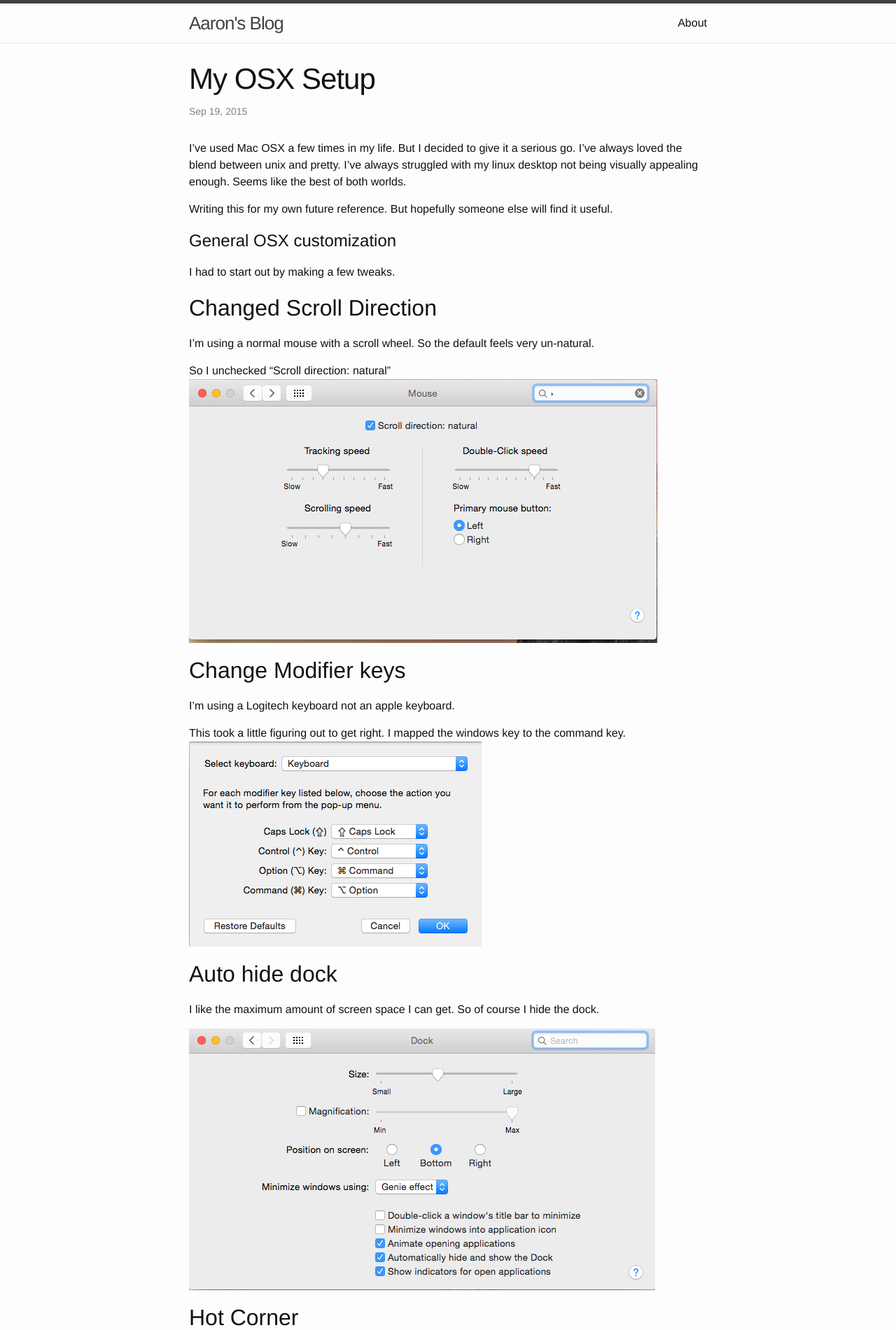
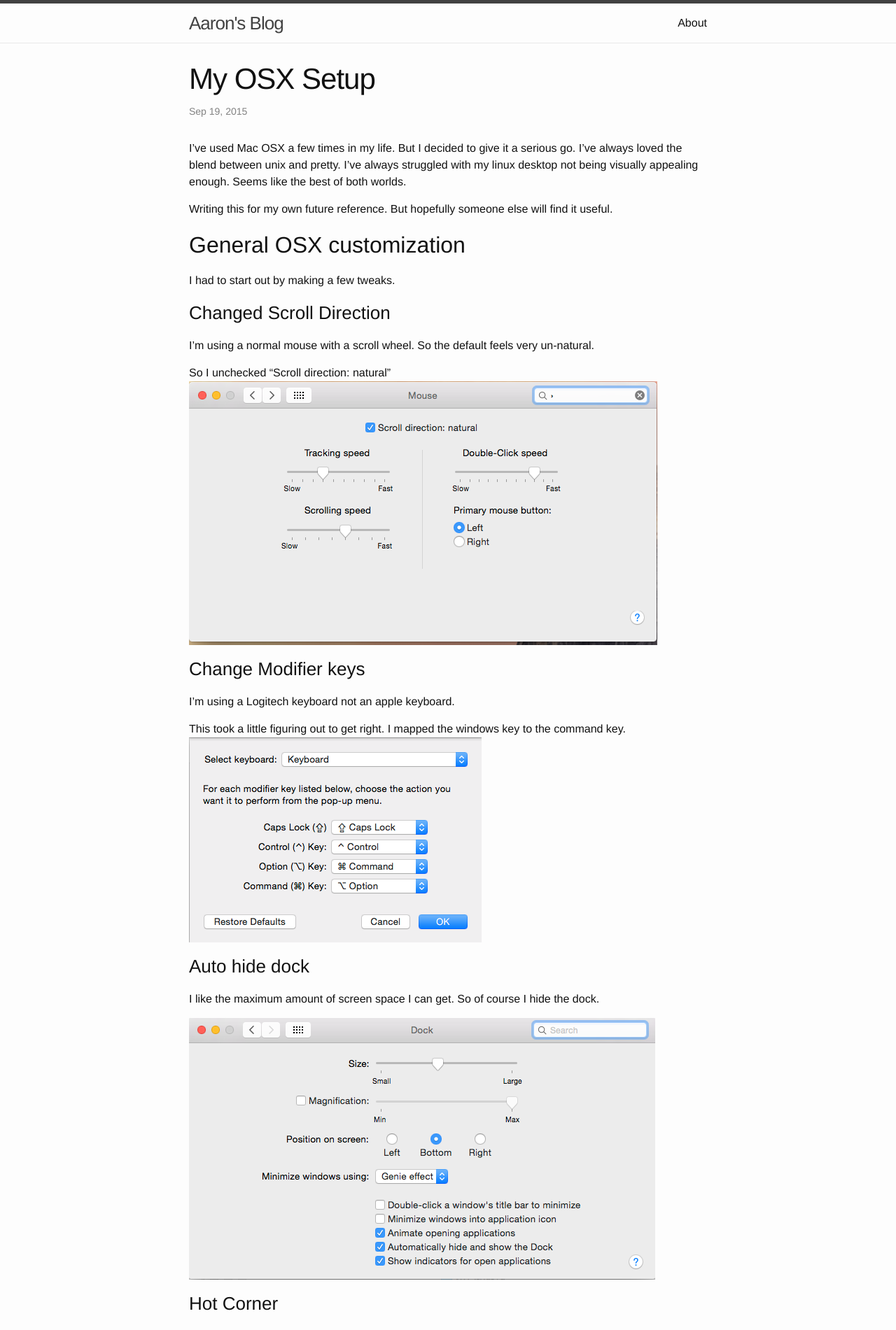
Before and after one commit to geekgonecrazy/geekgonecrazy.github.io, a Jekyll site: the page built from _posts/2015-09-19-osx-setup.md, in a window 1280 px wide. Shown: the top 1901 px of the page at 70% size. Built offline with Jekyll 4.4.1, drawn with Linux system fonts in a browser that asks for light colours; emoji names are drawn with the system emoji font.

Commit message:
A few more tweaks to visuals

````diff
--- a/_posts/2015-09-19-osx-setup.md
+++ b/_posts/2015-09-19-osx-setup.md
@@ -11,32 +11,32 @@
 
 <!--excerpt-->
 
-# General OSX customization
+## General OSX customization
 I had to start out by making a few tweaks.
 
-## Changed Scroll Direction
+### Changed Scroll Direction
 I'm using a normal mouse with a scroll wheel.  So the default feels very un-natural.
 
 So I unchecked "Scroll direction: natural"
 ![Scroll Direction](/images/2015-09-19/scroll-dir.png)
 
-## Change Modifier keys
+### Change Modifier keys
 I'm using a Logitech keyboard not an apple keyboard.
 
 This took a little figuring out to get right.  I mapped the windows key to the command key.
 ![Modifier Keys](/images/2015-09-19/modifier-keys.png)
 
-## Auto hide dock
+### Auto hide dock
 I like the maximum amount of screen space I can get.  So of course I hide the dock.
 
 ![Dock Auto Hide](/images/2015-09-19/dock-autohide.png)
 
-## Hot Corner
+### Hot Corner
 I come from the world of Fedora running Gnome3.  So i'm very used to seeing everything with a quick flick of the mouse.
 
 ![Hot Corner](/images/2015-09-19/hot-corner.png)
 
-## Finder config
+### Finder config
 Couple of little tweaks I made.
 
 I like having the hard drive icons on my desktop.  Its convenient.
@@ -45,101 +45,101 @@
 Also like being able to quickly get to my home folder.
 ![Finder Sidebar](/images/2015-09-19/finder-sidebar.png)
 
-# Applications
+## Applications
 Alright now to the good stuff.
 
 I set to downloading applications.
 
-## Google Chrome
+### Google Chrome
 Gotta have my favorite browser.
 
 [Download Here](https://www.google.com/chrome)
 
-## Spectacle
+### Spectacle
 This is an application that allows you to use keyboard shortcuts to quickly snap windows.  Very useful
 
 [Download Here](https://www.spectacleapp.com/)
 
-## Atom
+### Atom
 My favorite IDE.  I love the ability to use css / javascript to customize.  Plus it has tons of packages.  More on that another time.
 
 [Download Here](https://atom.io)
 
-## Virtualbox
+### Virtualbox
 Gotta have our vms!  This is useful for vagrant / docker / windows vms.
 
 [Download Here](https://www.virtualbox.org/wiki/Downloads)
 
-## Rocket.Chat
+### Rocket.Chat
 
 [Check the community out here](https://rocket.chat)
 [Download Client Here](https://github.com/RocketChat/Rocket.Chat.Electron/releases)
 
-## Robomongo
+### Robomongo
 Great application to query / view mongodb databases.
 
 [Download Here](http://robomongo.org/)
 
-## Postgres.app
+### Postgres.app
 A little postgres install.  Haven't played with this much.  But know I will in the future.
 
 [Download Here](http://postgresapp.com/)
 
-## Sequel Pro
+### Sequel Pro
 Great tool for playing with SQL.
 
 [Download Here](http://www.sequelpro.com/)
 
-## Spotify
+### Spotify
 I bounce back between Spotify and Google Music.  If only Google Music had a great desktop app that would actually work.
 
 [Download Here](https://www.spotify.com/us/)
 
-## VLC
+### VLC
 If a video / audio file won't play anywhere else.  This will play it.
 
 [Download Here](http://www.videolan.org/vlc/index.html)
 
-## iTerm2
+### iTerm2
 Quickly becoming my favorite terminal emulator. This is what i'll use below for setting up my shell.
 
 [Download Here](https://www.iterm2.com/)
 
-## GifGrabber
+### GifGrabber
 Great application for recording gifs.
 
 [Download Here](http://www.gifgrabber.com/)
 
-## Teamviewer
+### Teamviewer
 For those times I need to help friends / family.
 
 [Download Here](https://www.teamviewer.com)
 
-## Join.me
+### Join.me
 For those times I need to quickly share my screen.
 
 [Download Here](https://www.join.me)
 
-## Vagrant
+### Vagrant
 Great deal for quickly setting up virtual macines.  A blog post on this is coming soon.
 
 [Download Here](https://www.vagrantup.com/downloads.html)
 
-## Docker toolbox
+### Docker toolbox
 Love Docker.  So this is a must.
 
 [Download Here](https://www.docker.com/toolbox)
 
-## Brew
+### Brew
 If you consider your self any sort of power user, this is a must.
 
 [Download Here](http://brew.sh/)
 
+## Terminal Setup
 
-# Terminal Setup
 I spend a good portion of my time here.  So getting this looking good is important.
 
-## Install theme
+### Install theme
 
 I use the solarized theme.
 
@@ -159,14 +159,14 @@
 
 ![Transparency](/images/2015-09-19/add-transparency.png)
 
-## Change shell
+### Change shell
 Next I changed my shell to zsh.
 
 ```
 chsh -s $(which zsh)
 ```
 
-## Install oh-my-zsh
+### Install oh-my-zsh
 I then installed oh-my-zsh.  This gives you access to different prompts.
 
 [More Info Here](http://ohmyz.sh/)
````
